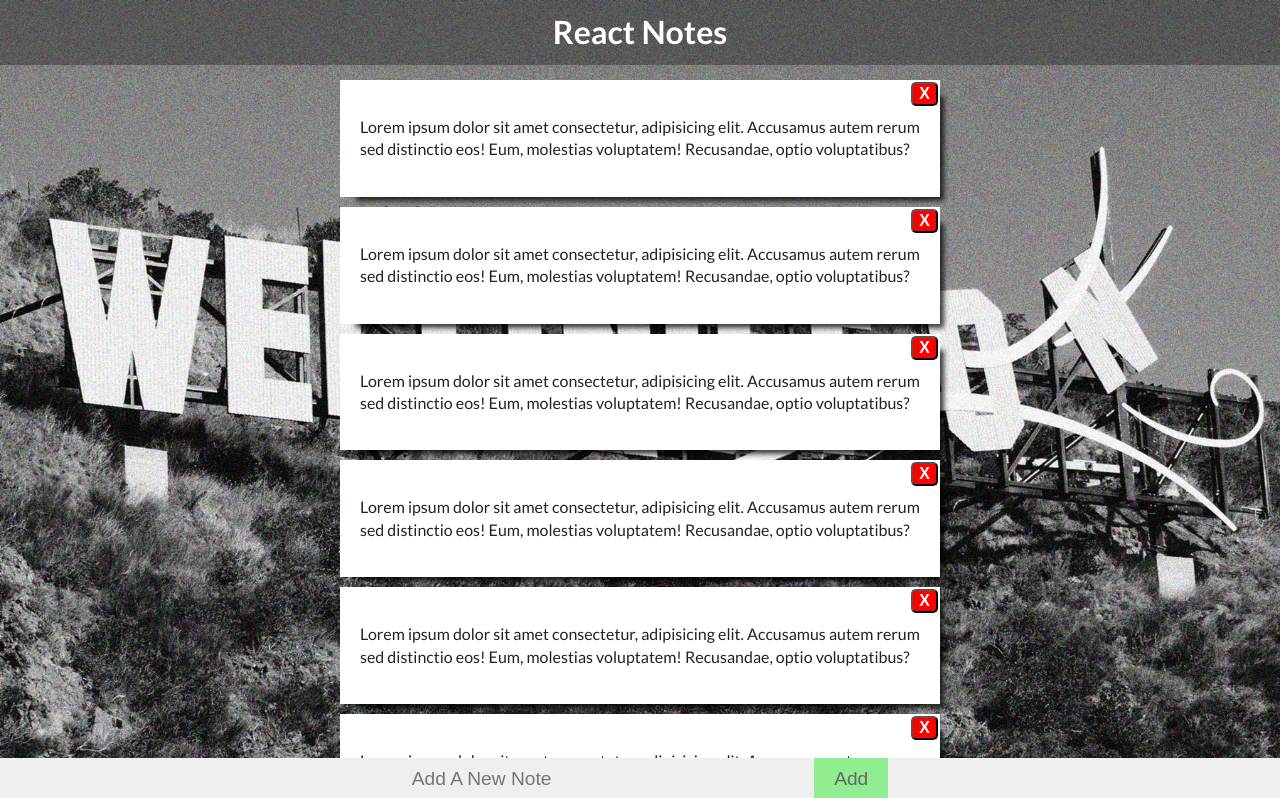
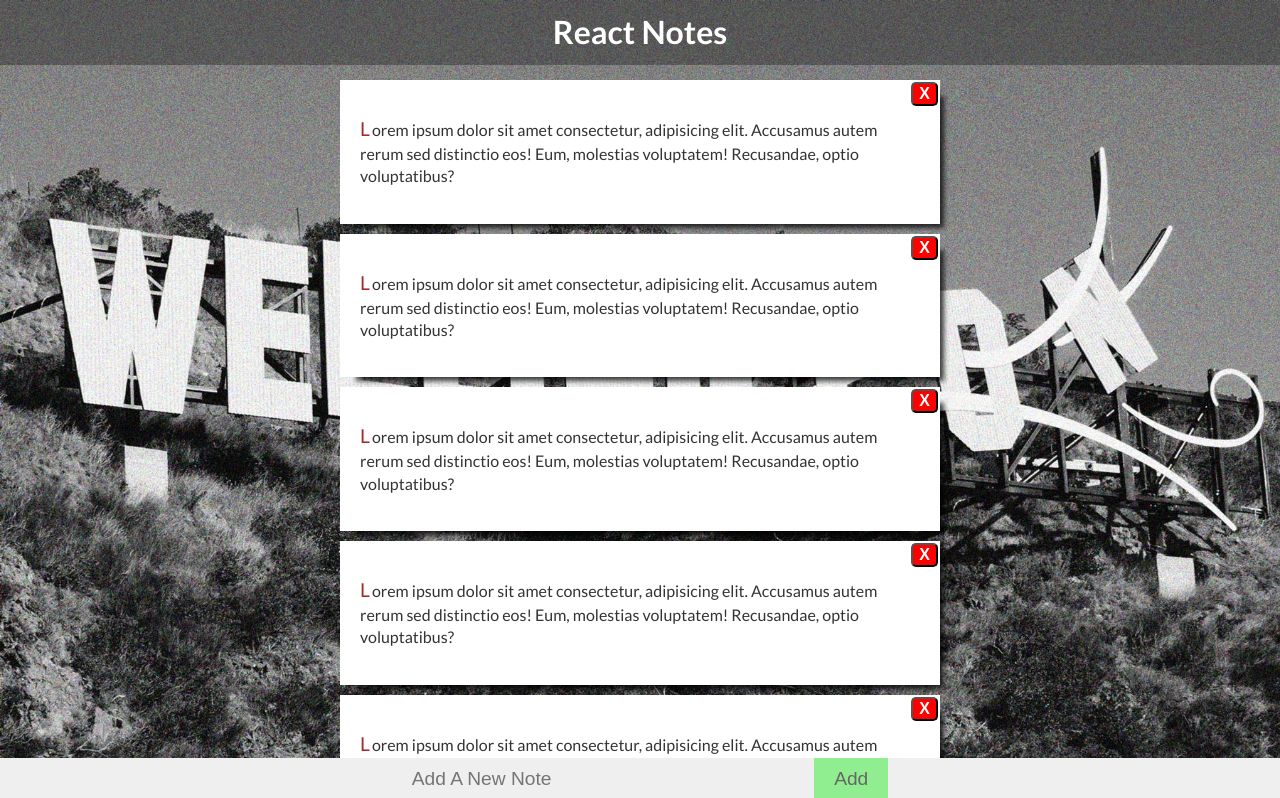
Before and after one commit to julianleahy/react-notes, a React (Create React App) app: page / in a window 1280 px wide. Shown: the top 798 px of the page. Built offline with nearby package versions, Linux system fonts and the light colour scheme.

Commit message:
style note paragraph

```diff
--- a/src/Note/Note.css
+++ b/src/Note/Note.css
@@ -7,7 +7,14 @@
 }
 
 .NoteContent {
+  color: #333;
+}
 
+.NoteContent::first-letter {
+  text-transform: uppercase;
+  font-size: 1.2em;
+  padding-right: 2px;
+  color: brown;
 }
 
 .NoteDelete {
--- a/src/Note/Note.js
+++ b/src/Note/Note.js
@@ -7,7 +7,7 @@ class Note extends Component {
     return(
       <div className="Note">
         <p className="NoteContent">
-          Lorem ipsum dolor sit amet consectetur, adipisicing elit. Accusamus autem rerum sed distinctio eos! Eum, molestias voluptatem! Recusandae, optio voluptatibus?
+          lorem ipsum dolor sit amet consectetur, adipisicing elit. Accusamus autem rerum sed distinctio eos! Eum, molestias voluptatem! Recusandae, optio voluptatibus?
         </p>
         <button className="NoteDelete">X</button>
       </div>
```
